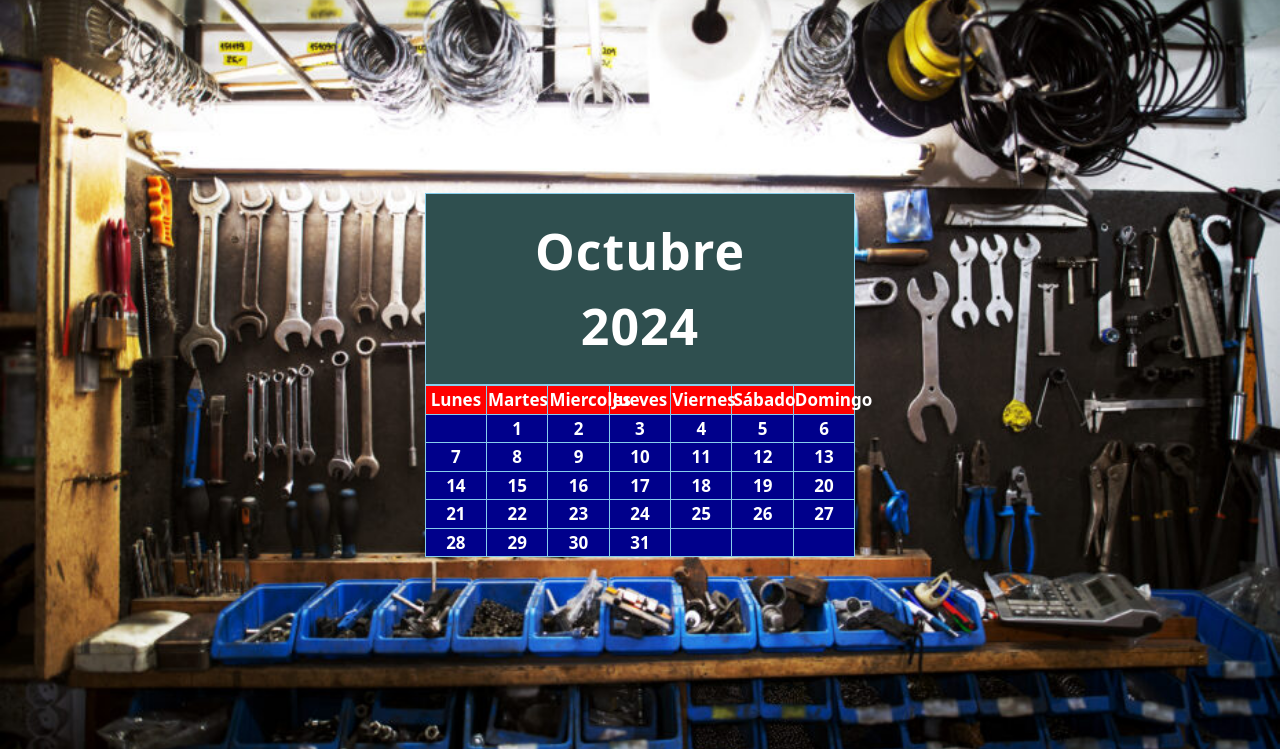
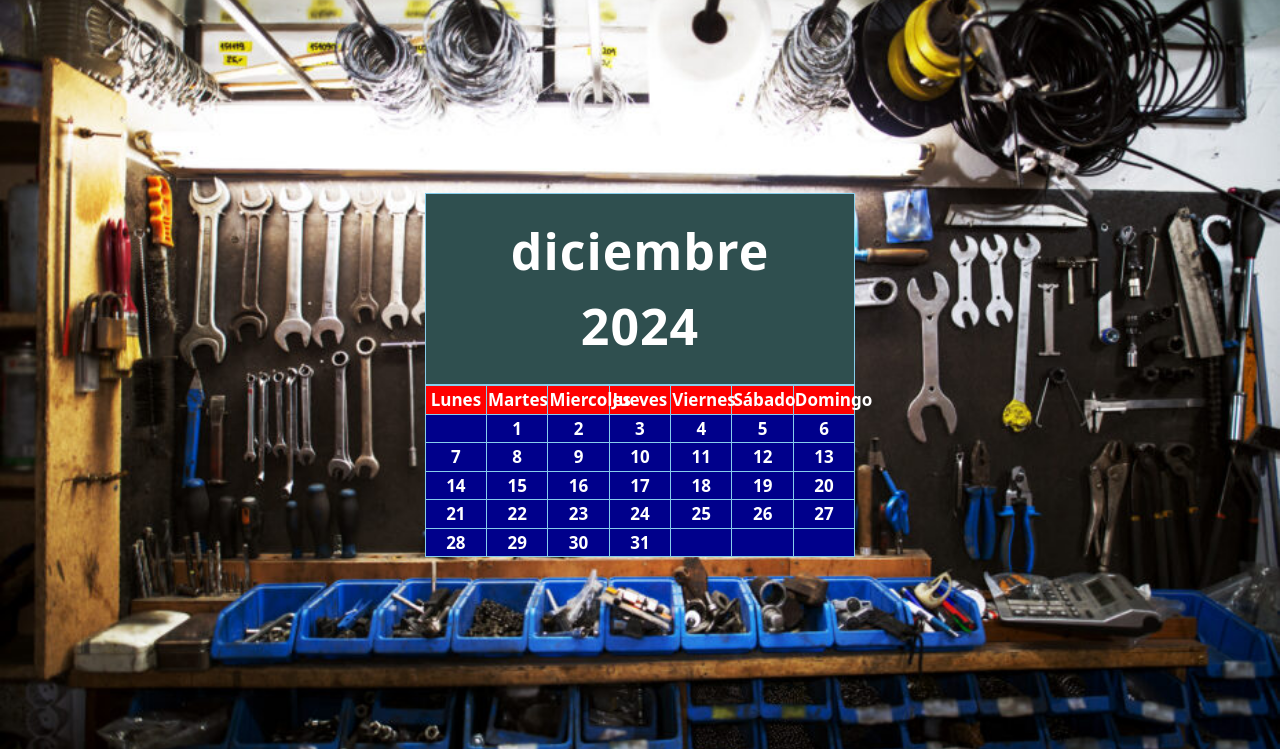
Before and after one commit to amorfitho/arquitectura, a Django app: page /horarios/ in a window 1280 px wide. Shown: the part 56-805 px from the top of the page. Run offline with Django 5.2, Linux system fonts and the light colour scheme.

Commit message:
cambie un detalle

```diff
--- a/servi/templates/servi/horarios.html
+++ b/servi/templates/servi/horarios.html
@@ -35,7 +35,7 @@
                 <div class="column">
                     <div class="row">
                         <div class="mes">
-                            <strong> Octubre </strong>
+                            <strong> diciembre </strong>
                             <br>
                             <strong> 2024 </strong>
                         </div>
```
